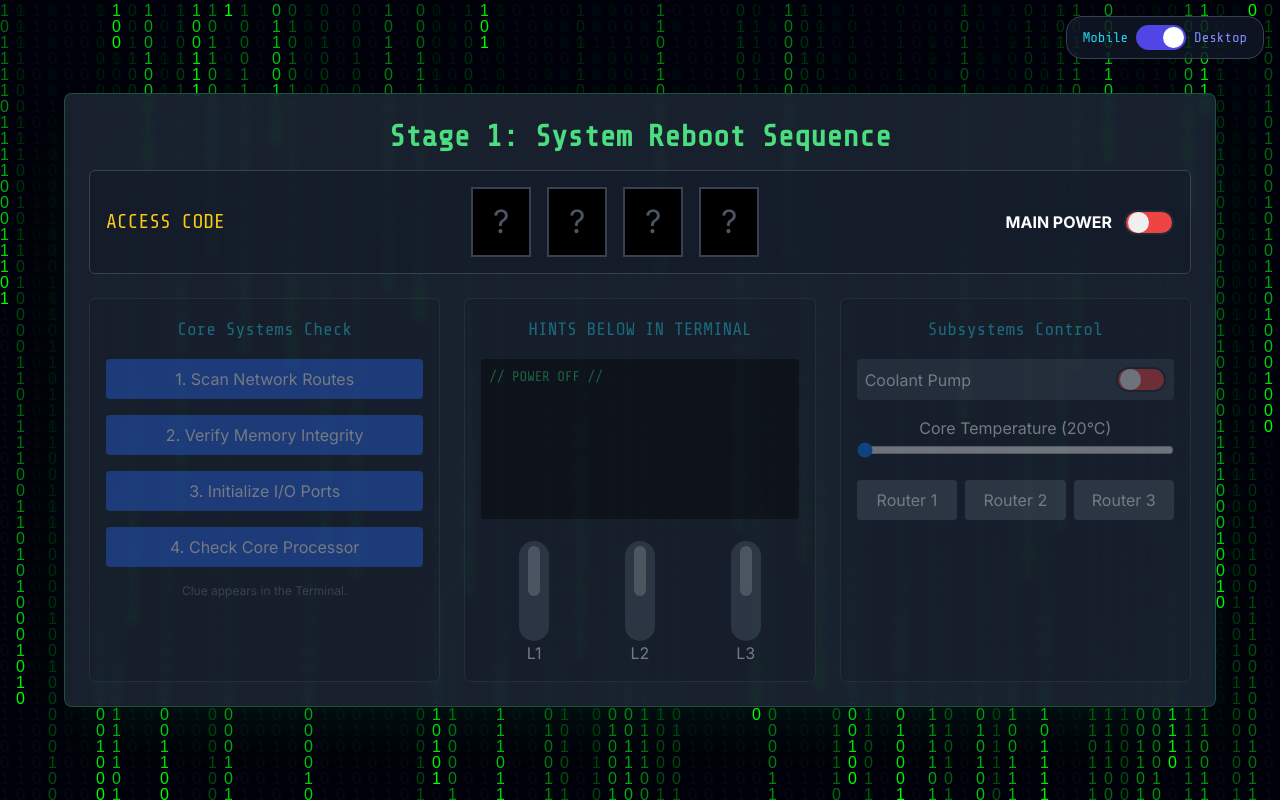
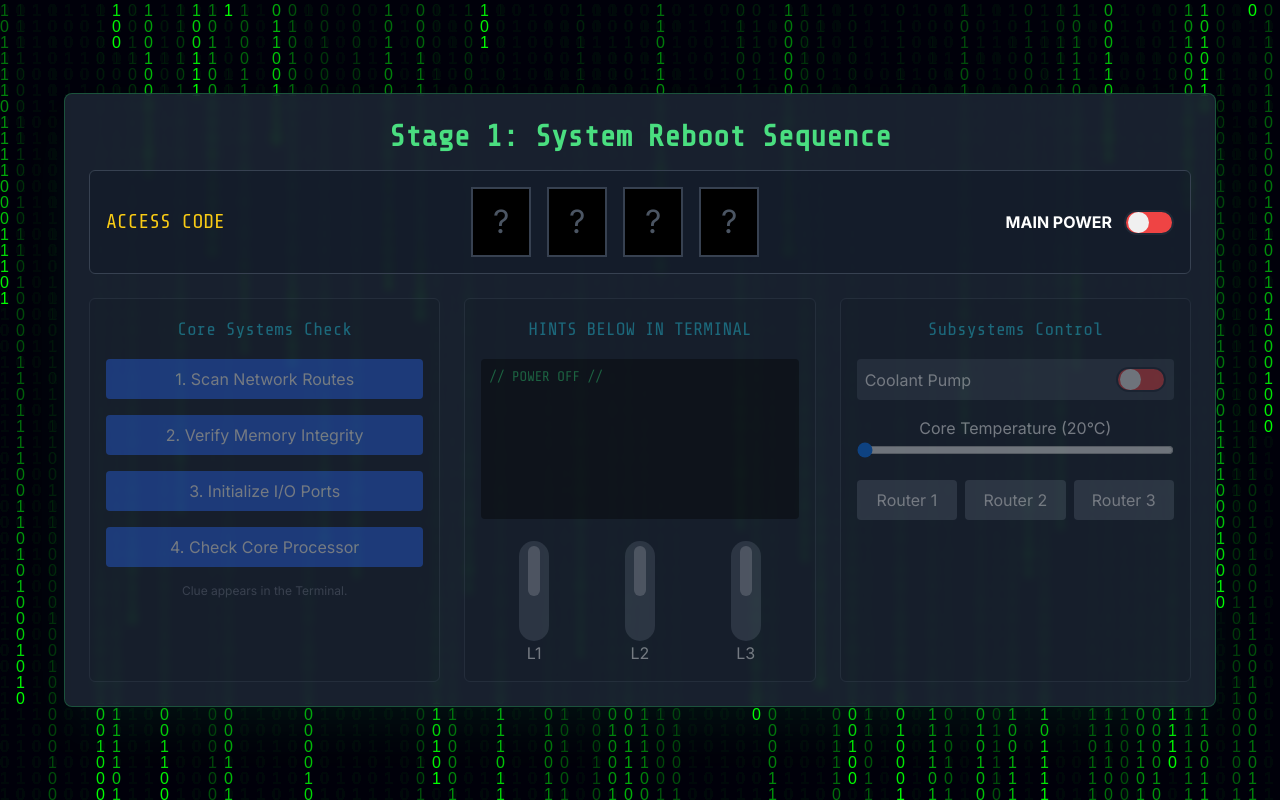
Before and after one commit to aarushdubey/TECHQUILA-ESCAPE-ROOM, a plain HTML site: page index.html in a window 1280 px wide. Drawn offline with nearby package versions, Linux system fonts and the light colour scheme.

Commit message:
Update index.html

```diff
--- a/index.html
+++ b/index.html
@@ -7,7 +7,6 @@
     <script src="https://cdn.tailwindcss.com"></script>
     <link href="https://fonts.googleapis.com/css2?family=Inter:wght@400;500;700&family=Share+Tech+Mono&display=swap" rel="stylesheet">
     <style>
-        /* The 'overflow: hidden;' property has been removed from the body tag below */
         body { font-family: 'Inter', sans-serif; }
         .tech-mono { font-family: 'Share Tech Mono', monospace; }
         .matrix-bg { position: fixed; top: 0; left: 0; width: 100%; height: 100%; z-index: -1; background-color: #0d1117; }
@@ -20,35 +19,18 @@
         .switch::before { content: ''; position: absolute; width: 21px; height: 21px; background: #f0f0f0; border-radius: 50%; top: 0px; left: 2px; transition: .3s; }
         .switch.on { background: #22c55e; }
         .switch.on::before { transform: translateX(25px); }
-
-        /* --- ADDED FOR VIEW SWITCHER --- */
-        #view-switcher-label { display: flex; align-items: center; gap: 0.5rem; cursor: pointer; }
-        #view-toggle { appearance: none; width: 50px; height: 25px; background: #06b6d4; border-radius: 12.5px; position: relative; outline: none; transition: .3s; }
-        #view-toggle::before { content: ''; position: absolute; width: 21px; height: 21px; background: white; border-radius: 50%; top: 2px; left: 2px; transition: .3s; }
-        #view-toggle:checked { background: #4f46e5; }
-        #view-toggle:checked::before { transform: translateX(25px); }
-        body.mobile-view #view-wrapper { max-width: 414px !important; margin: 2rem auto; }
     </style>
 </head>
 <body class="bg-gray-900 text-white">
     <canvas id="matrix-bg" class="matrix-bg"></canvas>
 
-    <div style="position: fixed; top: 1rem; right: 1rem; z-index: 1000; background-color: rgba(17, 24, 39, 0.8); padding: 0.5rem 1rem; border-radius: 1rem; border: 1px solid #374151;">
-        <label id="view-switcher-label" class="tech-mono text-sm">
-            <span class="text-cyan-400">Mobile</span>
-            <input type="checkbox" id="view-toggle">
-            <span class="text-indigo-400">Desktop</span>
-        </label>
-    </div>
-
-    <div id="view-wrapper">
     <div class="min-h-screen flex items-center justify-center p-4 relative z-10">
         <div class="w-full max-w-6xl bg-gray-800/80 backdrop-blur-sm border border-green-500/30 rounded-lg shadow-2xl shadow-green-500/10 p-6">
             <h1 class="text-2xl md:text-3xl font-bold text-green-400 mb-4 text-center tech-mono">Stage 1: System Reboot Sequence</h1>
 
             <div class="flex flex-col md:flex-row items-center justify-between bg-gray-900/50 p-4 rounded-md border border-gray-700 mb-6">
                  <h2 class="text-xl tech-mono text-yellow-400 mb-2 md:mb-0">ACCESS CODE</h2>
-                     <div class="flex space-x-4">
+                 <div class="flex space-x-2 sm:space-x-4">
                      <div id="code-1" class="code-display">?</div>
                      <div id="code-2" class="code-display">?</div>
                      <div id="code-3" class="code-display">?</div>
@@ -117,30 +99,8 @@
             </div>
         </div>
     </div>
-    </div>
 
     <script>
-        // --- ADDED: View Switcher Logic ---
-        document.addEventListener('DOMContentLoaded', () => {
-            const viewToggle = document.getElementById('view-toggle');
-            const setViewMode = (mode) => {
-                if (mode === 'mobile') {
-                    document.body.classList.add('mobile-view');
-                    viewToggle.checked = false;
-                } else {
-                    document.body.classList.remove('mobile-view');
-                    viewToggle.checked = true;
-                }
-            };
-            viewToggle.addEventListener('change', () => {
-                const newMode = viewToggle.checked ? 'desktop' : 'mobile';
-                localStorage.setItem('viewMode', newMode);
-                setViewMode(newMode);
-            });
-            const savedMode = localStorage.getItem('viewMode') || 'desktop';
-            setViewMode(savedMode);
-        });
-
         // --- State Management ---
         const state = {
             power: false,
```
Lines whose indentation alone changed are shown as unchanged.
